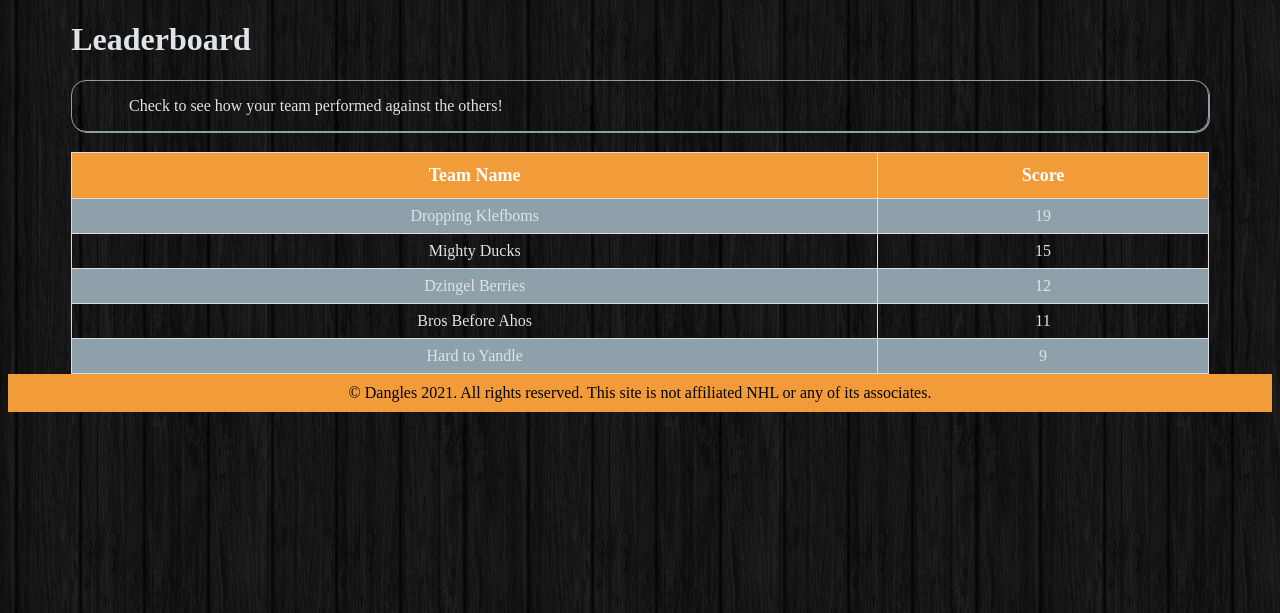
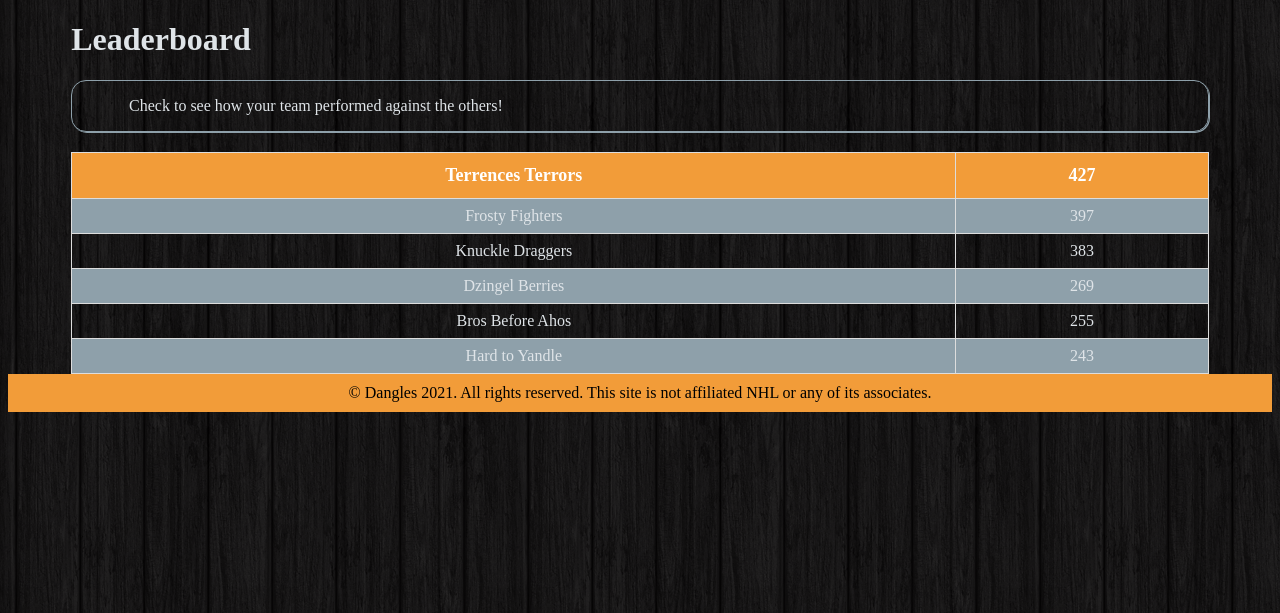
Before and after one commit to uoft-project2-group7/project, a Node server app: page /leaderboard in a window 1280 px wide. Shown: the part 142-755 px from the top of the page. Run offline with Node 20, Linux system fonts and the light colour scheme; some libraries are stand-ins or nearby versions.

Commit message:
For alpha demo

```diff
--- a/seeds/teamplayer-seeds.js
+++ b/seeds/teamplayer-seeds.js
@@ -68,7 +68,8 @@ const TPData = [
   {
     team_id: 3,
     player_id: 29
-  }
+  },
+  { team_id: 2, player_id: 22 }
 ]
 
 const seedTeamPlayers = () => TeamPlayers.bulkCreate(TPData);
--- a/views/home.handlebars
+++ b/views/home.handlebars
@@ -1,7 +1,7 @@
 {{#if loggedIn}}
 <div class="content-block" id="warning-no-team">
     <p>
-        Before you start playing and seeing where you rank, make sure to visit your <a href="profile.handlebars">Profile Page</a> to
+        Before you start playing and seeing where you rank, make sure to visit your <a href="/profile">Profile Page</a> to
         select the players that will score you big this fantasy season!
     </p>
 </div>
--- a/views/leaderboard.handlebars
+++ b/views/leaderboard.handlebars
@@ -8,27 +8,27 @@
 
 <table class="score-table">
     <tr>
-        <th>Team Name</th>
-        <th>Score</th>
+        <th>Terrences Terrors</th>
+        <th>427</th>
     </tr>
     <tr>
-        <td>Dropping Klefboms</td>
-        <td>19</td>
+        <td>Frosty Fighters</td>
+        <td>397</td>
     </tr>
     <tr>
-        <td>Mighty Ducks</td>
-        <td>15</td>
+        <td>Knuckle Draggers</td>
+        <td>383</td>
     </tr>
     <tr>
         <td>Dzingel Berries</td>
-        <td>12</td>
+        <td>269</td>
     </tr>
     <tr>
         <td>Bros Before Ahos</td>
-        <td>11</td>
+        <td>255</td>
     </tr>
     <tr>
         <td>Hard to Yandle</td>
-        <td>9</td>
+        <td>243</td>
     </tr>
 </table>
--- a/views/partials/team-card.handlebars
+++ b/views/partials/team-card.handlebars
@@ -2,6 +2,10 @@
     <h2>{{team_name}}</h2>
     <p class="team-owner">{{user.username}}</p>
     <p class="card-score">0</p>
-    <p>Goals - <span class="stats-goals">0</span></p>
-    <p>Assists - <span class="stats-assists">0</span></p>
+    {{#each players}}
+    <p>{{position}} - {{full_name}}</p>
+    {{/each}}
+    <br>
+    <p>Total Goals - <span class="stats-goals">0</span></p>
+    <p>Total Assists - <span class="stats-assists">0</span></p>
 </section>
```
